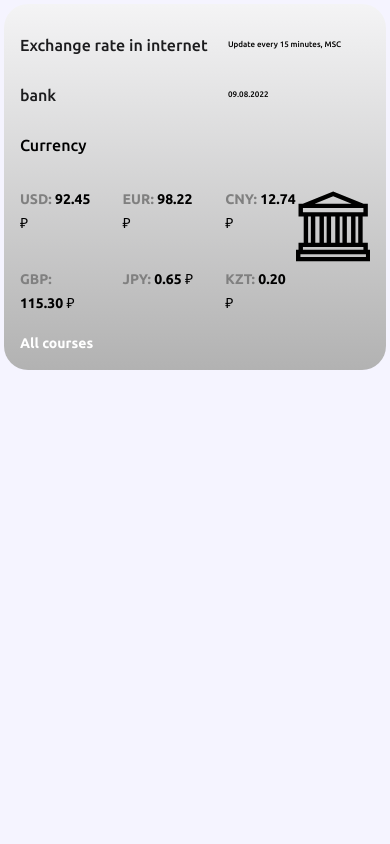
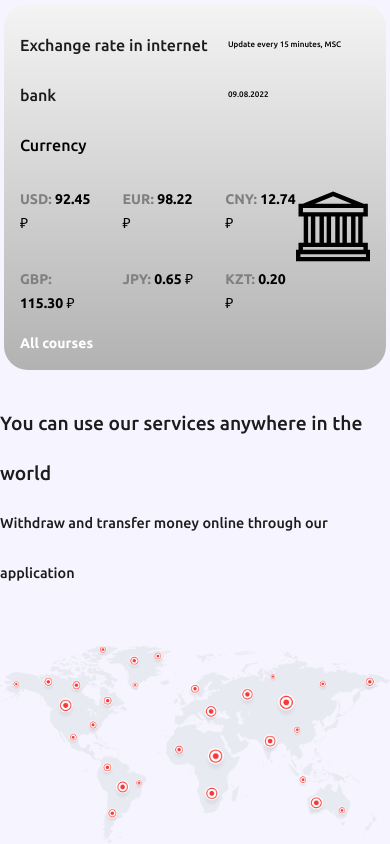
Before and after one commit to Schneegestober1/neo-bank, a React (Vite) app: page / in a window 390 px wide. Shown: the part 957-1801 px from the top of the page. Before the commit the page ends 1331 px from the top, so only its background shows below. Built offline with nearby package versions, Linux system fonts and the light colour scheme.

Commit message:
GlobalAvailability готов

```diff
--- a/src/App.tsx
+++ b/src/App.tsx
@@ -2,6 +2,7 @@ import './App.scss'
 import CardPromoTitle from './components/CardPromoTitle/CardPromoTitle'
 import CurrencyRate from './components/CurrencyRate/CurrencyRate'
 import FeatureOverview from './components/FeatureOverview/FeatureOverview'
+import GlobalAvailability from './components/GlobalAvailability/GlobalAvailability'
 import Header from './components/Header/Header'
 
 function App() {
@@ -11,6 +12,7 @@ function App() {
       <CardPromoTitle />
       <FeatureOverview />
       <CurrencyRate />
+      <GlobalAvailability />
     </>
   )
 }
--- /dev/null
+++ b/src/components/GlobalAvailability/GlobalAvailability.tsx
@@ -0,0 +1,20 @@
+import CardImage from '../CardImage/CardImage'
+import styles from './global-availability.module.scss'
+
+function GlobalAvailability() {
+  return (
+    <section className={styles.section}>
+      <div className={styles.content}>
+        <h2 className={styles.title}>You can use our services anywhere in the world</h2>
+        <p className={styles.description}>
+          Withdraw and transfer money online through our application
+        </p>
+      </div>
+      <div className={styles.imageBox}>
+        <CardImage src="public/global-map.png" alt="global map" className={styles.image} />
+      </div>
+    </section>
+  )
+}
+
+export default GlobalAvailability
--- /dev/null
+++ b/src/components/GlobalAvailability/global-availability.module.scss
@@ -0,0 +1,59 @@
+@use '../../styles/color-palette.scss' as *;
+@use '../../styles/mixins.scss' as *;
+
+.section {
+  padding-left: calc(50% - 580px);
+  padding-right: calc(50% - 580px);
+}
+
+.content {
+  display: flex;
+  flex-direction: column;
+  justify-content: center;
+  align-items: center;
+}
+
+.title {
+  font-weight: 500;
+  font-size: 1.875rem;
+  line-height: 50px;
+  color: $black-4;
+  margin-top: 3rem;
+  margin-bottom: 8px;
+}
+
+.description {
+  font-weight: 500;
+  font-size: 1rem;
+  line-height: 50px;
+  color: $black-4;
+  margin-bottom: 3rem;
+}
+
+.imageBox {
+  display: flex;
+  justify-content: center;
+  align-items: center;
+}
+
+.image {
+  max-width: 1060px;
+  width: 100%;
+  max-height: 538px;
+  height: 100%;
+}
+
+@media (max-width: 500px) {
+.title {
+  font-size: 1.2rem;
+  margin-top: 1.5rem;
+  margin-bottom: 0;
+}
+.description {
+  font-weight: 500;
+  font-size: 0.9rem;
+  line-height: 50px;
+  color: $black-4;
+  margin-bottom: 3rem;
+}
+}
--- a/src/styles/color-palette.scss
+++ b/src/styles/color-palette.scss
@@ -4,6 +4,7 @@ $black-0: #000;
 $black-1: #1d1929;
 $black-2: #1c1c1e;
 $black-3: #0b132a;
+$black-4: #1c1c1c;
 
 $blue-1: #003cff;
 
```
Also changed, not shown: public/global-map.png (added), src/components/Header/header.module.scss (indentation only).
